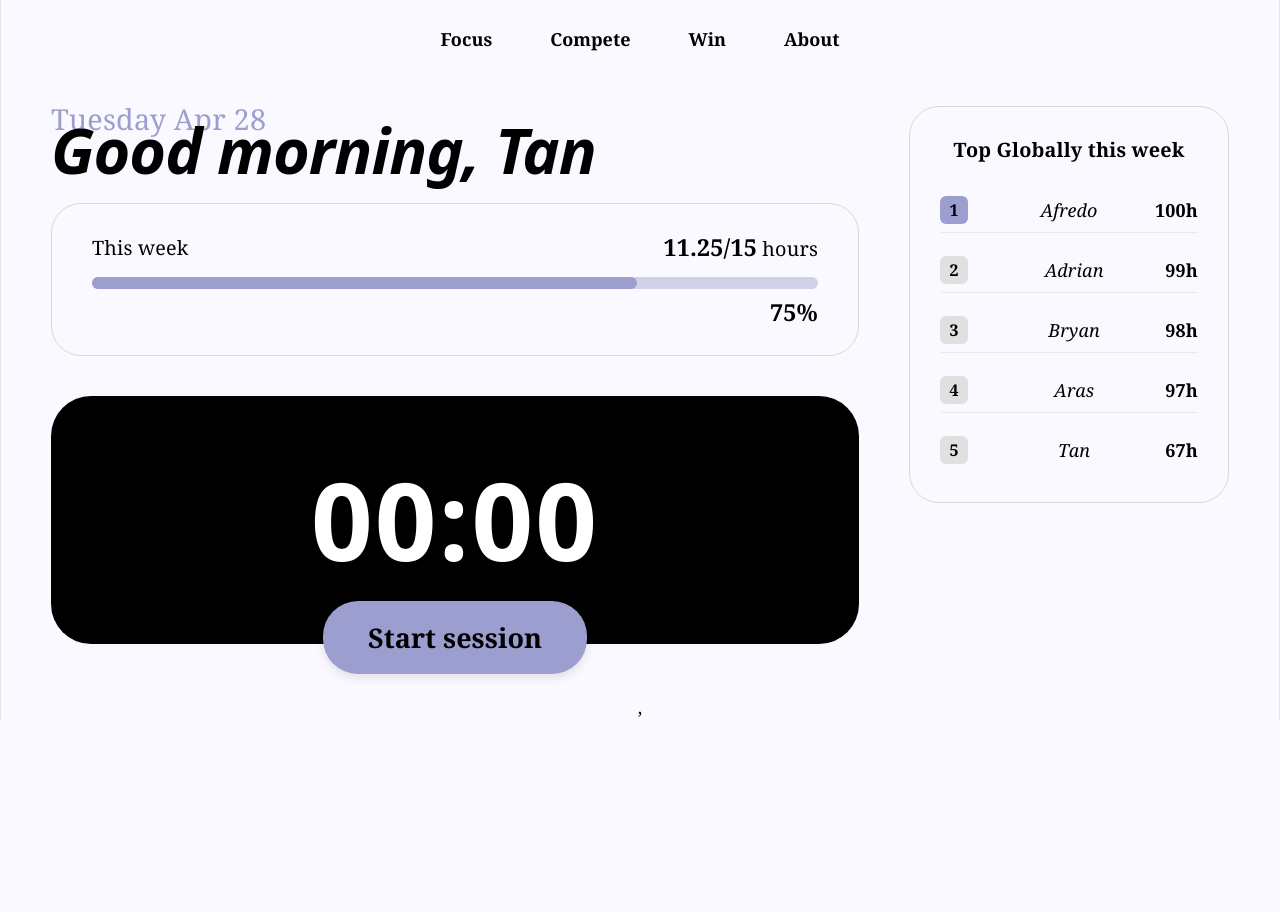
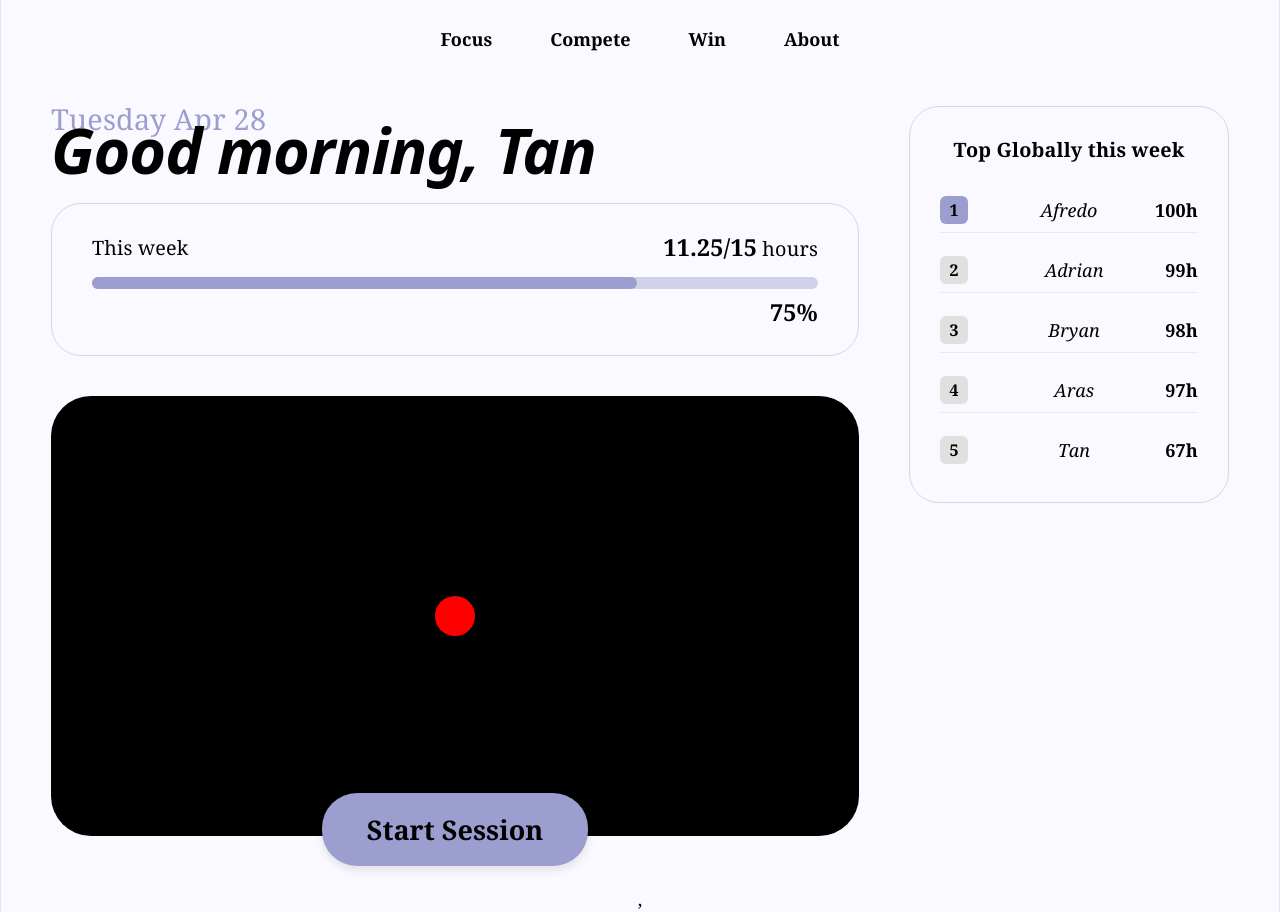
Before and after one commit to Group2Goats/GoatTimer, a React app in the folder packages/frontend/: page /dashboard in a window 1280 px wide. Before the commit the page ends 800 px from the top, so only its background shows below. Built offline with nearby package versions, Linux system fonts and the light colour scheme; the HTML template or start-up script is replaced by a standard one.

Commit message:
feat: added pointer lock

```diff
--- a/packages/frontend/src/components/Dashboard.jsx
+++ b/packages/frontend/src/components/Dashboard.jsx
@@ -1,5 +1,6 @@
 import React from "react";
 import "./Dashboard.css";
+import Timer from "./Timer";
 
 const Dashboard = () => {
   return (
@@ -27,10 +28,7 @@ const Dashboard = () => {
             <div className="progress-percentage">75%</div>
           </section>
 
-          <section className="timer-card">
-            <div className="timer-display">00:00</div>
-            <button className="start-session-btn">Start session</button>
-          </section>
+          <Timer />
         </main>
 
         <aside className="dashboard-sidebar">
--- /dev/null
+++ b/packages/frontend/src/components/Timer.jsx
@@ -0,0 +1,151 @@
+import { useEffect, useRef, useState } from "react";
+import styles from "./Timer.module.css";
+
+const RADIUS = 20;
+
+function Timer() {
+  const canvasRef = useRef(null);
+  const animationRef = useRef(null);
+  const [position, setPosition] = useState({ x: 250, y: 150 });
+  const positionRef = useRef(position);
+
+  // pointer lock from Mozilla docs demo
+  useEffect(() => {
+    const canvas = canvasRef.current;
+    const ctx = canvas.getContext("2d");
+
+    function find2ndCenter(pos, max) {
+      if (pos < RADIUS) return pos + max;
+      if (pos + RADIUS > max) return pos - max;
+      return 0;
+    }
+
+    function drawBall(x, y) {
+      ctx.beginPath();
+      ctx.arc(x, y, RADIUS, 0, 2 * Math.PI, true);
+      ctx.fill();
+    }
+
+    function canvasDraw() {
+      const { x, y } = positionRef.current;
+
+      const x2 = find2ndCenter(x, canvas.width);
+      const y2 = find2ndCenter(y, canvas.height);
+
+      ctx.fillStyle = "black";
+      ctx.fillRect(0, 0, canvas.width, canvas.height);
+
+      ctx.fillStyle = "#f00";
+
+      drawBall(x, y);
+
+      if (x2) drawBall(x2, y);
+      if (y2) drawBall(x, y2);
+      if (x2 && y2) drawBall(x2, y2);
+    }
+
+    function updateCoord(pos, delta, max) {
+      pos += delta;
+      pos %= max;
+      if (pos < 0) pos += max;
+      return pos;
+    }
+
+    function updatePosition(e) {
+      const current = positionRef.current;
+
+      const next = {
+        x: updateCoord(current.x, e.movementX, canvas.width),
+        y: updateCoord(current.y, e.movementY, canvas.height),
+      };
+
+      positionRef.current = next;
+      setPosition(next);
+
+      if (!animationRef.current) {
+        animationRef.current = requestAnimationFrame(() => {
+          animationRef.current = null;
+          canvasDraw();
+        });
+      }
+    }
+
+    function lockChangeChange() {
+      if (document.pointerLockElement === canvas) {
+        document.addEventListener("mousemove", updatePosition);
+      } else {
+        document.removeEventListener("mousemove", updatePosition);
+      }
+    }
+
+    canvasDraw();
+
+    document.addEventListener("pointerlockchange", lockChangeChange);
+
+    return () => {
+      document.removeEventListener("pointerlockchange", lockChangeChange);
+      document.removeEventListener("mousemove", updatePosition);
+
+      if (animationRef.current) {
+        cancelAnimationFrame(animationRef.current);
+      }
+
+      if (document.pointerLockElement === canvas) {
+        document.exitPointerLock();
+      }
+    };
+  }, []);
+
+  /* function resizeCanvas(canvas) {
+    const { width, height } = canvas.getBoundingClientRect();
+
+    if (canvas.width !== width || canvas.height !== height) {
+      const { devicePixelRatio: ratio = 1 } = window;
+      const context = canvas.getContext("2d");
+      canvas.width = width * ratio;
+      canvas.height = height * ratio;
+      context.scale(ratio, ratio);
+      return true;
+    }
+
+    return false;
+  } */
+
+  async function handleClick() {
+    const canvas = canvasRef.current;
+    /* const div = canvas.parentElement;
+    console.log(div.getBoundingClientRect().width);
+    canvas.width = div.clientWidth;
+    canvas.height = div.clientHeight; */
+
+    if (!document.pointerLockElement) {
+      try {
+        await canvas.requestPointerLock({
+          unadjustedMovement: true,
+        });
+      } catch (error) {
+        if (error.name === "NotSupportedError") {
+          await canvas.requestPointerLock();
+        } else {
+          throw error;
+        }
+      }
+    }
+  }
+
+  return (
+    <div className={styles.timerCard}>
+      <canvas
+        ref={canvasRef}
+        width={500}
+        height={300}
+        className={styles.timerDisplay}
+      />
+      <button onClick={handleClick} className={styles.startSessionBtn}>
+        Start Session
+      </button>
+    </div>
+  );
+}
+
+export default Timer;
--- /dev/null
+++ b/packages/frontend/src/components/Timer.module.css
@@ -0,0 +1,41 @@
+.timerCard {
+  background: var(--brand-black);
+  border-radius: 40px;
+  padding: 70px 0;
+  text-align: center;
+  position: relative;
+  display: flex;
+  flex-direction: column;
+  align-items: center;
+}
+
+.timerDisplay {
+  color: var(--white);
+  font-family:
+    system-ui,
+    -apple-system,
+    sans-serif;
+  font-size: 6rem;
+  font-weight: 800;
+  line-height: 1;
+  letter-spacing: 2px;
+}
+
+.startSessionBtn {
+  position: absolute;
+  bottom: -30px;
+  background: var(--accent-purple);
+  color: var(--brand-black);
+  border: none;
+  border-radius: 35px;
+  padding: 18px 45px;
+  font-family: Georgia, serif;
+  font-size: 1.5rem;
+  font-weight: bold;
+  cursor: pointer;
+  box-shadow: 0 4px 10px rgba(0, 0, 0, 0.1);
+}
+
+.startSessionBtn:hover {
+  opacity: 0.9;
+}
```
